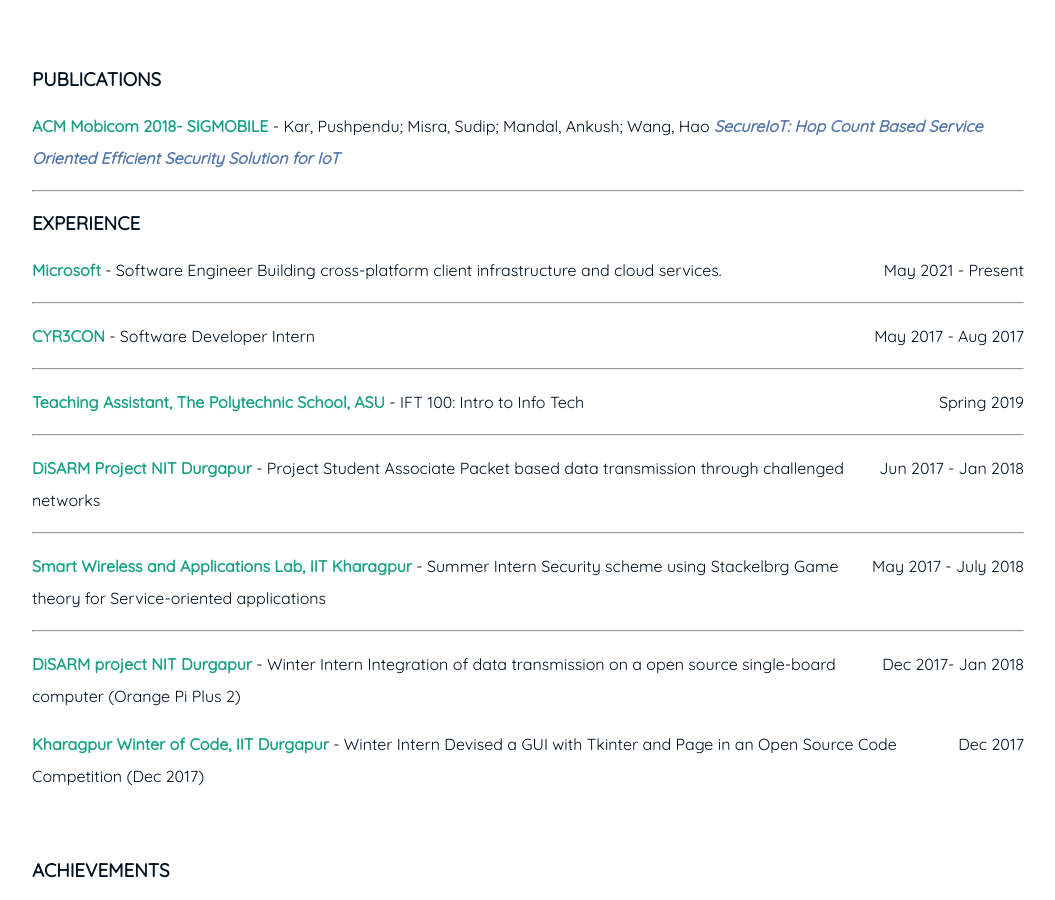
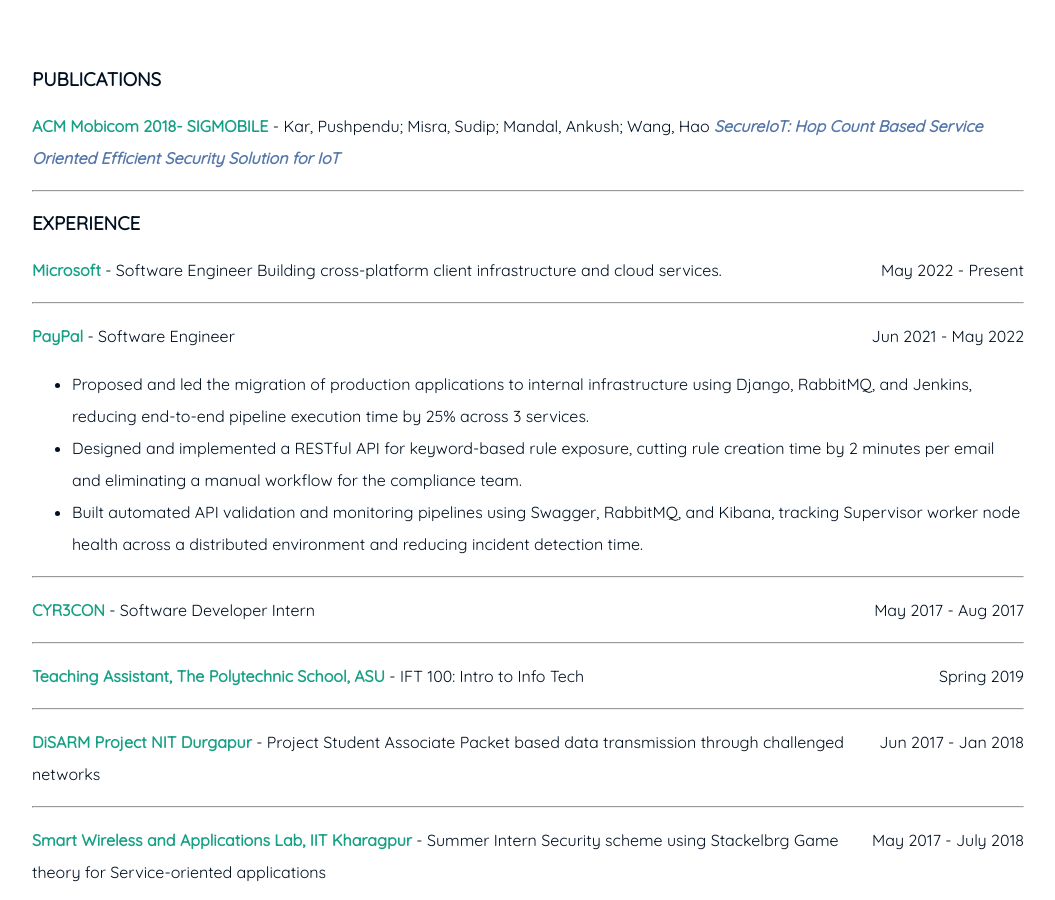
Before and after one commit to Ankush1529/Ankush1529.github.io, a Jekyll site: the page built from index.md, in a window 1280 px wide and 900 px high, scrolled down 1225 px. Shown: the whole window, without its empty margins (112-1167 px from the left). Built offline with Jekyll 4.4.1, drawn with Linux system fonts in a browser that asks for light colours.

Commit message:
Add PayPal experience and correct Microsoft start date
- Add Software Engineer role at PayPal (Jun 2021 - May 2022) from resume
- Correct Microsoft start date to May 2022 (PayPal fills Jun 2021-May 2022)

Co-Authored-By: Claude Opus 4.8 (1M context) <noreply@anthropic.com>

```diff
--- a/index.md
+++ b/index.md
@@ -55,8 +55,14 @@ Ramkrishna Mission Vidyalaya, Narendrapur <span style="float: right; ">90%</span
 
 ### EXPERIENCE
 
-**Microsoft** - Software Engineer <span style="float: right; ">May 2021 - Present</span>
+**Microsoft** - Software Engineer <span style="float: right; ">May 2022 - Present</span>
 Building cross-platform client infrastructure and cloud services.
+<hr>
+
+**PayPal** - Software Engineer <span style="float: right; ">Jun 2021 - May 2022</span>
+- Proposed and led the migration of production applications to internal infrastructure using Django, RabbitMQ, and Jenkins, reducing end-to-end pipeline execution time by 25% across 3 services.
+- Designed and implemented a RESTful API for keyword-based rule exposure, cutting rule creation time by 2 minutes per email and eliminating a manual workflow for the compliance team.
+- Built automated API validation and monitoring pipelines using Swagger, RabbitMQ, and Kibana, tracking Supervisor worker node health across a distributed environment and reducing incident detection time.
 <hr>
 
 **CYR3CON** - Software Developer Intern <span style="float: right; ">May 2017 - Aug 2017</span>
```
